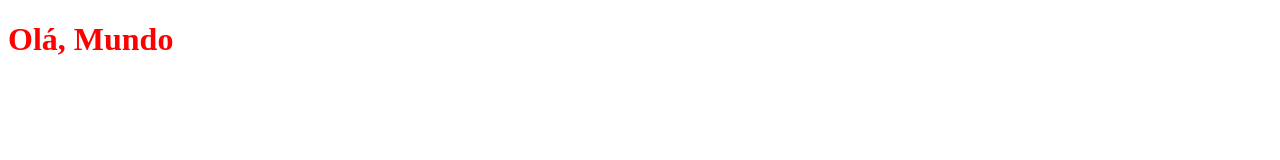
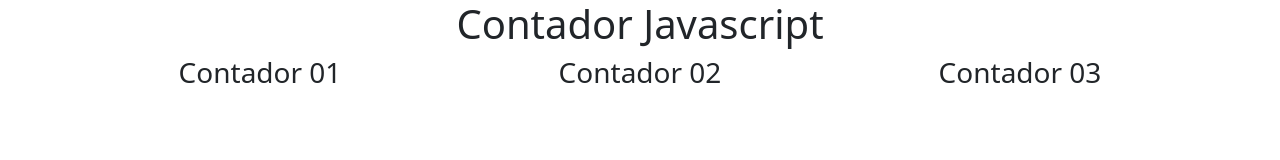
Before and after one commit to mmcerdan/dio-projetos, a plain HTML site: page Javascript/index.html in a window 1280 px wide. Drawn offline with Linux system fonts and the light colour scheme; files whose address does not match are found by name.

Commit message:
javascript

```diff
--- a/Javascript/index.html
+++ b/Javascript/index.html
@@ -4,12 +4,32 @@
     <meta charset="UTF-8">
     <meta http-equiv="X-UA-Compatible" content="IE=edge">
     <meta name="viewport" content="width=device-width, initial-scale=1.0">
-    <link rel="stylesheet" href="C:\Users\SMS\Documents\GitHub\dio-projetos\Javascript\assets\css\style.css"/>
-    <script src="C:\Users\SMS\Documents\GitHub\dio-projetos\Javascript\assets\js\script.js"></script>
+    <link rel="stylesheet" href="assets/css/bootstrap.min.css"/>
+    <script src="assets/js/script.js"></script>
     <title>Teste javascript1</title>
 </head>
 
 <body>
-    <h1>Olá, Mundo</h1>
+    <section id="contador1 ">
+        <div class="container-fluid text-center margin contador1">
+            <h1 class="margin">Contador Javascript</h1>
+            <div class="container">
+                <div class="row">
+                    <div class="col-lg-4">
+                        <h3 class="cont1">Contador 01</h3>
+
+                    </div>
+                    <div class="col-lg-4">
+                        <h3 class="cont2">Contador 02</h3>
+
+                    </div>
+                    <div class="col-lg-4">
+                        <h3 class="cont3">Contador 03</h3>
+
+                    </div>
+                </div>
+            </div>
+        </div>
+</section>
 </body>
 </html>
```
